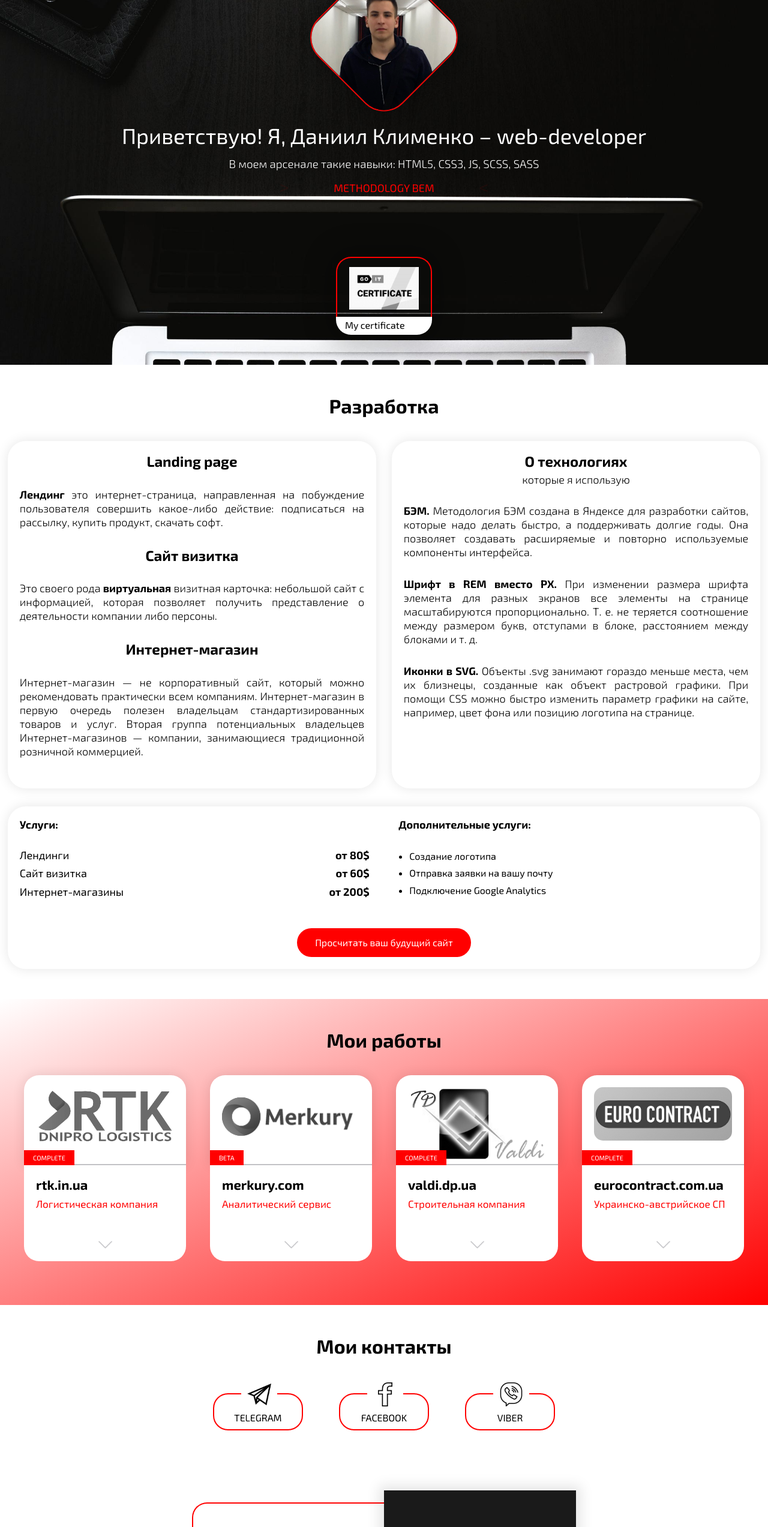
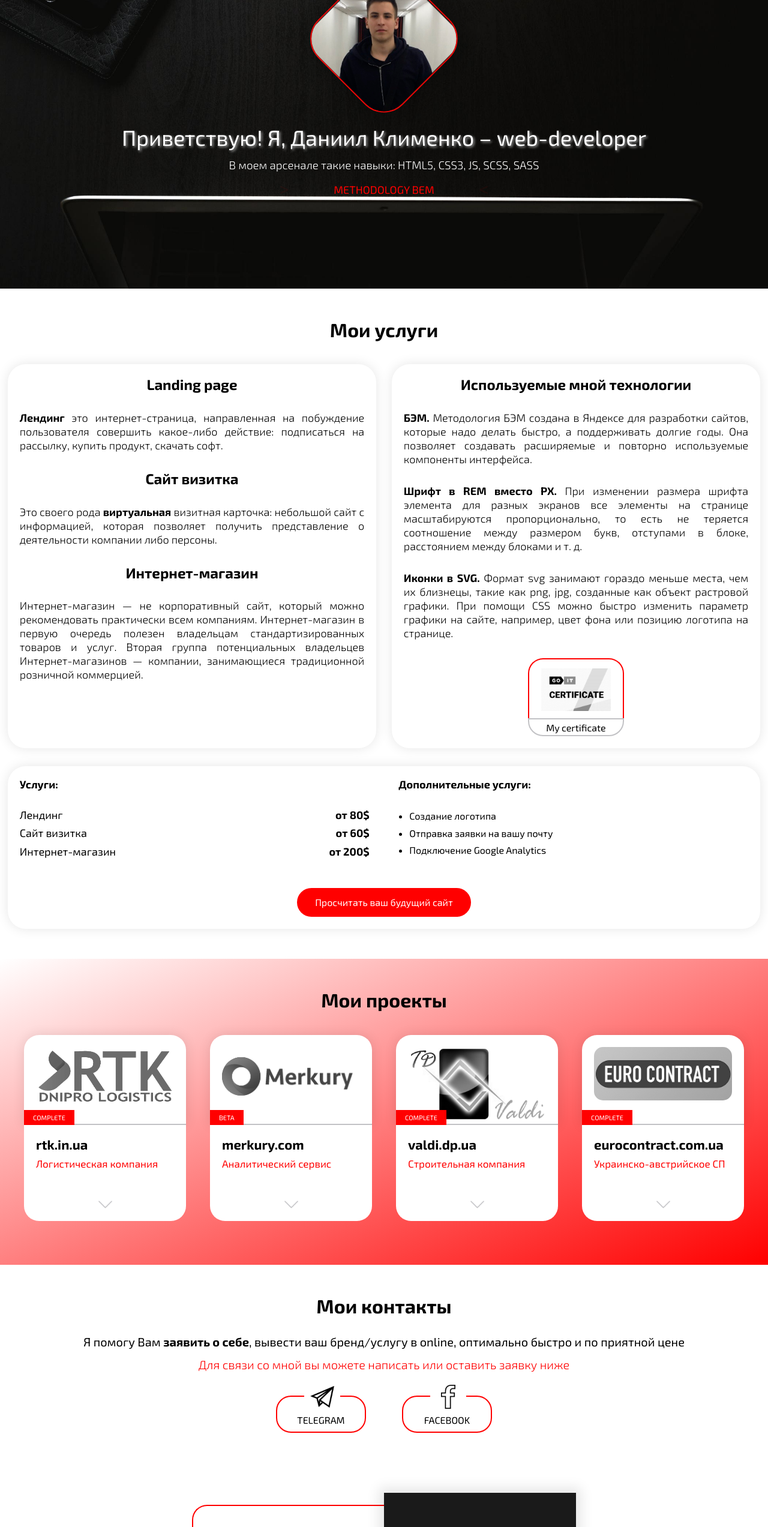
Before and after one commit to KL1M-Danil/personal-project, a website: page profile/src/index.html in a window 1280 px wide. Shown: the part 240-2785 px from the top of the page at 60% size. Drawn offline with nearby package versions, Linux system fonts and the light colour scheme; files that its build step writes are made by us from their sources; a web font is replaced by a local one.

```diff
--- a/profile/src/index.html
+++ b/profile/src/index.html
@@ -34,15 +34,18 @@
       }
     </script>
 
-    <meta charset="UTF-8"/>
-    <meta name="viewport" content="width=device-width, initial-scale=1.0" />
+    <meta charset="UTF-8" />
+    <meta name="viewport" content="width=device-width, initial-scale=1, maximum-scale=1">
     <meta http-equiv="X-UA-Compatible" content="ie=edge" />
     <meta
       name="description"
-      content="Я - front-end разработчик, разработаю вам сайт по самой низкой цене.
+      content="Я - front-end разработчик, сделаю вам сайт по самой приятной цене.
       Верстаю лендинги, сайты визитки и интернет-магазины. Вложусь в самые быстрые сроки."
     />
-    <meta name="keywords" content="сайты, разработка лендингов, front-end developer" />
+    <meta
+      name="keywords"
+      content="сайты, разработка лендингов, front-end developer"
+    />
     <meta name="theme-color" content="#000000" />
     <meta name="copyright" content="Klimenko Danil" />
     <meta name="apple-mobile-web-app-capable" content="yes" />
@@ -74,8 +77,8 @@
           ><img src="images/logo-kl1m.png" alt="logo" class="logo"
         /></a>
         <ul class="nav" id="nav">
-          <li class="nav-link"><a href="#tech" id="to-tech">Разработка</a></li>
-          <li class="nav-link"><a href="#review">Работы</a></li>
+          <li class="nav-link"><a href="#tech" id="to-tech">Услуги</a></li>
+          <li class="nav-link"><a href="#review">Проекты</a></li>
           <li class="nav-link"><a href="#contacts">Контакты</a></li>
         </ul>
         <div class="nav-toggle">
@@ -106,25 +109,10 @@
           </div>
         </div>
       </div>
-
-      <div class="cert-box" id="cert-box">
-        <a
-          href="https://i.ibb.co/S0SxyFg/certificate.jpg"
-          class="cert"
-          target="_blank"
-        >
-          <div class="cert-head">
-            <img src="/images/cert-1.png" alt="certificate" class="cert-img" />
-          </div>
-          <div class="cert-body">
-            <span class="cert-title">My certificate</span>
-          </div>
-        </a>
-      </div>
     </div>
 
     <div class="tech-wrapper" id="tech">
-      <h3 class="tech-title-main">Разработка</h3>
+      <h3 class="tech-title-main">Мои услуги</h3>
       <div class="tech-box wow fadeInLeft">
         <h3 class="tech-name">Landing page</h3>
         <p class="tech-text">
@@ -150,10 +138,7 @@
       </div>
 
       <div class="tech-box wow fadeInRight">
-        <h3 class="tech-name">
-          О технологиях<br />
-          <b>которые я использую</b>
-        </h3>
+        <h3 class="tech-name">Используемые мной технологии</h3>
 
         <ul>
           <li class="tech-text">
@@ -165,24 +150,42 @@
           <li class="tech-text">
             <b>Шрифт в REM вместо PX.</b> При изменении размера шрифта элемента
             для разных экранов все элементы на странице масштабируются
-            пропорционально. Т. е. не теряется соотношение между размером букв,
-            отступами в блоке, расстоянием между блоками и т. д.
+            пропорционально, то есть не теряется соотношение между размером
+            букв, отступами в блоке, расстоянием между блоками и т. д.
           </li>
           <li class="tech-text">
-            <b>Иконки в SVG.</b> Объекты .svg занимают гораздо меньше места, чем
-            их близнецы, созданные как объект растровой графики. При помощи CSS
-            можно быстро изменить параметр графики на сайте, например, цвет фона
-            или позицию логотипа на странице.
+            <b>Иконки в SVG.</b> Формат svg занимают гораздо меньше места, чем
+            их близнецы, такие как png, jpg, созданные как объект растровой
+            графики. При помощи CSS можно быстро изменить параметр графики на
+            сайте, например, цвет фона или позицию логотипа на странице.
           </li>
         </ul>
+        <div class="cert-box" id="cert-box">
+          <a
+            href="https://i.ibb.co/S0SxyFg/certificate.jpg"
+            class="cert"
+            target="_blank"
+          >
+            <div class="cert-head">
+              <img
+                src="/images/cert-1.png"
+                alt="certificate"
+                class="cert-img"
+              />
+            </div>
+            <div class="cert-body">
+              <span class="cert-title">My certificate</span>
+            </div>
+          </a>
+        </div>
       </div>
 
       <div class="tech-box tech-box-main wow fadeInUp">
         <div class="tech-box-mini">
           <h3 class="tech-title">Услуги:</h3>
           <div class="tech-part">
-            <span>Лендинги</span><span>Сайт визитка</span>
-            <span>Интернет-магазины</span>
+            <span>Лендинг</span><span>Сайт визитка</span>
+            <span>Интернет-магазин</span>
           </div>
           <div class="tech-part">
             <span class="tech-price">от 80$</span>
@@ -200,11 +203,6 @@
               <li>Подключение Google Analytics</li>
             </ul>
           </div>
-          <!-- <div class="tech-part">
-            <span class="tech-price">Design</span>
-            <span class="tech-price">Back-end</span>
-            <span class="tech-price">SEO</span>
-          </div> -->
         </div>
         <div class="tech-box-btn">
           <a href="#form" class="tech-btn">Просчитать ваш будущий сайт</a>
@@ -214,7 +212,7 @@
 
     <div class="review-container">
       <div class="review-wrapper" id="review">
-        <h3 class="review-name">Мои работы</h3>
+        <h3 class="review-name">Мои проекты</h3>
         <ul class="card-box">
           <li class="card wow zoomInLeft">
             <header class="card__thumb">
@@ -370,6 +368,14 @@
 
     <div class="contact-wrapper" id="contacts">
       <h3 class="contact-title">Мои контакты</h3>
+      <p class="contact-text">
+        Я помогу Вам <b>заявить о себе</b>, вывести ваш бренд/услугу в online,
+        оптимально быстро и по приятной цене
+      </p>
+
+      <p class="contact-subtext">
+        Для связи со мной вы можете написать или оставить заявку ниже
+      </p>
       <div class="social-box wow pulse">
         <a href="https://t.me/kl1md" class="social-item" target="_blank">
           <img src="/images/telegram.png" alt="telegram" class="social-link" />
@@ -383,15 +389,6 @@
         >
           <img src="/images/facebook.png" alt="facebook" class="social-link" />
           <h4 class="social-name">facebook</h4>
-        </a>
-
-        <a
-          href="viber://chat?number=+380955616691"
-          class="social-item"
-          target="_blank"
-        >
-          <img src="/images/viber.png" alt="viber" class="social-link" />
-          <h4 class="social-name">viber</h4>
         </a>
       </div>
 
@@ -438,7 +435,6 @@
                 id="text"
                 placeholder="Привет, я хочу сайт!"
               />
-
               <button id="submit" value="Submit">Отправить</button>
             </div>
           </div>
@@ -447,16 +443,15 @@
 
       <div class="success js-overlay-thank-you">
         <div class="popup js-thank-you">
-          <h2>Спасибо!</h2>
+          <h2>Спасибо за заявку!</h2>
           <div class="close-popup js-close-thank-you"></div>
         </div>
       </div>
     </div>
 
+    <footer class="footer"><span>	&copy;2019  kl1m.pro</span><span>Klimenko Danil</span></footer>
+
     <script src="https://ajax.googleapis.com/ajax/libs/jquery/3.3.1/jquery.min.js"></script>
-    <!-- <link rel="stylesheet" href="slick/slick.min.js" />
-    <link rel="stylesheet" href="slick/slick-theme.scss" />
-    <script src="slick/slick.min.js"></script> -->
     <script src="js/scripts.min.js"></script>
     <script></script>
   </body>
--- a/profile/src/js/scripts.js
+++ b/profile/src/js/scripts.js
@@ -72,12 +72,6 @@
   duration: 3000
 });
 
-var cssProperties = anime({
-  targets: "#cert-box",
-  opacity: 1,
-  delay: 3500,
-  duration: 3000
-});
 //адаптивное меню
 
 const nav = document.querySelector(".nav-toggle");
--- a/profile/src/sass/base.scss
+++ b/profile/src/sass/base.scss
@@ -6,7 +6,7 @@
   color: #ffffff;
   font-family: "Exo 2", sans-serif;
   font-display: auto;
-  min-width: 360px;
+  min-width: 330px;
 }
 
 *,
--- a/profile/src/sass/contacts.scss
+++ b/profile/src/sass/contacts.scss
@@ -2,8 +2,32 @@
   font-size: 32px;
   text-align: center;
   margin-top: 0;
-  margin-bottom: 60px;
+  margin-bottom: 30px;
   color: $main-font-color;
+}
+
+.contact-text {
+  font-size: 20px;
+  font-weight: 500;
+  text-align: center;
+  color: $main-font-color;
+  width: 90%;
+  margin: auto;
+  margin-bottom: 15px;
+}
+
+.contact-text b {
+  font-weight: 700;
+}
+
+.contact-subtext {
+  font-size: 20px;
+  font-weight: 100;
+  text-align: center;
+  color: $accent-color;
+  width: 90%;
+  margin: auto;
+  margin-bottom: 40px;
 }
 
 .social-box {
@@ -125,7 +149,7 @@
   flex-direction: column;
   place-content: center;
   margin: auto;
-  margin-bottom: 20px;
+  margin-bottom: 60px;
 }
 
 @media (max-width: 767px) {
@@ -200,7 +224,8 @@
   .right {
     flex-shrink: 0;
     height: 100%;
-    width: 100%;
+    width: 95%;
+    margin: auto;
     max-height: 350px;
   }
 }
@@ -257,6 +282,33 @@
   color: #d0d0d2;
 }
 
+.footer {
+  background-color: $accent-color;
+  color: $second-font-color;
+  text-align: center;
+  padding: 20px 0;
+}
+
+.footer span {
+  margin-bottom: 10px;
+
+  &:last-child {
+    margin: 0;
+  }
+}
+
+@media (max-width: 676px) {
+  .form {
+    margin-bottom: 20px;
+  }
+
+  .footer {
+    display: flex;
+    flex-direction: column;
+    min-height: 60px;
+  }
+}
+
 @media (min-width: 676px) {
   .social-box {
     max-width: 1320px;
@@ -279,4 +331,9 @@
   .social-link {
     transform: translateY(-50px) translateX(45px);
   }
+
+  .footer span {
+    margin-right: 15px;
+    line-height: 60px;
+  }
 }
--- a/profile/src/sass/promo.scss
+++ b/profile/src/sass/promo.scss
@@ -4,18 +4,17 @@
   background-repeat: no-repeat;
   margin-bottom: 50px;
   padding-bottom: 50px;
-  min-height: 80vh;
+  //min-height: 80vh;
   transform-style: inherit;
-
 }
 
 .promo-wrapper {
   max-width: 1320px;
+
   margin: auto;
-  padding-top: 150px;
+  padding-top: 120px;
   margin-bottom: 50px;
   text-align: center;
-
 }
 
 .header {
@@ -128,7 +127,6 @@
 
 .logo {
   width: 130px;
-  height: 45px;
   padding-bottom: 5px;
 }
 
@@ -139,6 +137,7 @@
   margin-bottom: 15px;
   width: 90%;
   opacity: 0;
+  text-shadow: 2px 2px 4px #aaaaaa;
 }
 
 .promo-img {
@@ -147,7 +146,7 @@
   filter: grayscale(10%);
   border: 2px solid $accent-color;
   border-radius: 45px;
-  transform: rotate(-45deg) translateY(-30px) translateX(30px);
+  transform: rotate(-45deg) translateY(-15px) translateX(15px);
   box-shadow: 0 0 40px 10px rgba(0, 0, 0, 0.3);
 }
 
@@ -218,7 +217,7 @@
 
     &__text {
       display: inline;
-      float: left;
+      //float: left;
       margin: 0;
     }
 
@@ -227,13 +226,6 @@
       padding: 0 30px;
       text-align: center;
       list-style: none;
-
-      -webkit-animation-name: change;
-      -webkit-animation-duration: 10s;
-      -webkit-animation-iteration-count: infinite;
-      animation-name: change;
-      animation-duration: 10s;
-      animation-iteration-count: infinite;
 
       &__item {
         line-height: 40px;
@@ -398,8 +390,6 @@
 .cert-box {
   width: 160px;
   margin: auto;
-  opacity: 0.1;
-  box-shadow: 0 0 40px 16px rgba(0, 0, 0, 0.22);
   border-radius: 25px;
 }
 
@@ -411,7 +401,6 @@
   border: 2px solid $accent-color;
   border-bottom: none;
   padding: 15px 20px 0 20px;
-  //background-color: rgba(0, 0, 0, 0.7);
 }
 
 .cert-img {
@@ -428,11 +417,12 @@
   height: 30px;
   background: #fff;
   border-radius: 0 0 25px 25px;
-  padding: 5px;
+  padding-top: 5px;
+  border: 2px solid #c2c2c5;
+  text-align: center;
 }
 
 .cert-title {
-  padding-left: 10px;
   margin: 0;
   color: $main-font-color;
 }
@@ -442,6 +432,20 @@
   margin: 0 10% 10px 10%;
   color: #ff0000;
   opacity: 0;
+}
+
+@media (max-width: 320px) {
+  .promo-wrapper {
+    padding-top: 100px;
+  }
+
+  .promo-title {
+    font-size: 32px;
+  }
+
+  .header {
+    padding: 0;
+  }
 }
 
 @media (max-width: 676px) {
@@ -481,7 +485,7 @@
 
   .nav-open {
     transition: 0.2s;
-    transform: translateX(60px);
+    transform: translateX(35%);
     text-align: right;
     margin-top: 70px;
     top: -100px;
@@ -505,11 +509,15 @@
       line-height: 20px;
     }
   }
+
+  .promo-title {
+    margin-bottom: 50px;
+  }
 }
 
 @media (min-width: 676px) {
   .promo-container {
-    min-height: 90vh;
+    min-height: 80vh;
   }
 
   .promo-wrapper {
@@ -520,6 +528,7 @@
 
   .promo-img {
     width: 200px;
+    transform: rotate(-45deg) translateY(-30px) translateX(30px);
   }
 
   .promo-title {
@@ -532,6 +541,15 @@
 
   .promo-text {
     text-align: center;
+  }
+
+  .content__container__list {
+    -webkit-animation-name: change;
+    -webkit-animation-duration: 10s;
+    animation-name: change;
+    animation-duration: 10s;
+    -webkit-animation-iteration-count: infinite;
+    animation-iteration-count: infinite;
   }
 
   .header {
--- a/profile/src/sass/tech.scss
+++ b/profile/src/sass/tech.scss
@@ -33,10 +33,10 @@
   }
 }
 
-.tech-box ul i{
-    content: '\2022';
-    width: 10px;
-    height: 10px;
+.tech-box ul i {
+  content: "\2022";
+  width: 10px;
+  height: 10px;
 }
 
 .tech-box-main {
@@ -45,11 +45,11 @@
   flex-direction: column;
   flex-wrap: wrap;
   color: $main-font-color;
-  min-width: 320px;
+  min-width: 280px;
 }
 
 .tech-box-mini {
-  flex-basis: 48%;
+  width: 100%;
   display: flex;
   flex-wrap: wrap;
   justify-content: space-between;
@@ -78,7 +78,7 @@
 
 .tech-title {
   font-size: 18px;
-  flex-basis: 100%;
+  width: 100%;
   margin: 0;
   margin-bottom: 30px;
 }
@@ -174,6 +174,7 @@
   }
 
   .tech-box-mini {
+    width: 48%;
     margin-bottom: 0;
   }
 
```
Also changed, not shown: profile/build/css/styles.css, profile/build/css/styles.min.css, profile/build/images/adaptive-design-1.png (deleted), profile/build/images/adaptive-design.png (deleted), profile/build/images/cert.png (deleted), profile/build/images/macbook-2.webp (deleted), profile/build/images/macbook.webp (deleted), profile/build/index.html, profile/build/js/scripts.js, profile/build/js/scripts.min.js, profile/build/js/wow.min.js (deleted), profile/src/images/adaptive-design-1.png (deleted), profile/src/images/adaptive-design.png (deleted), profile/src/images/cert.png (deleted), 2 more files.
